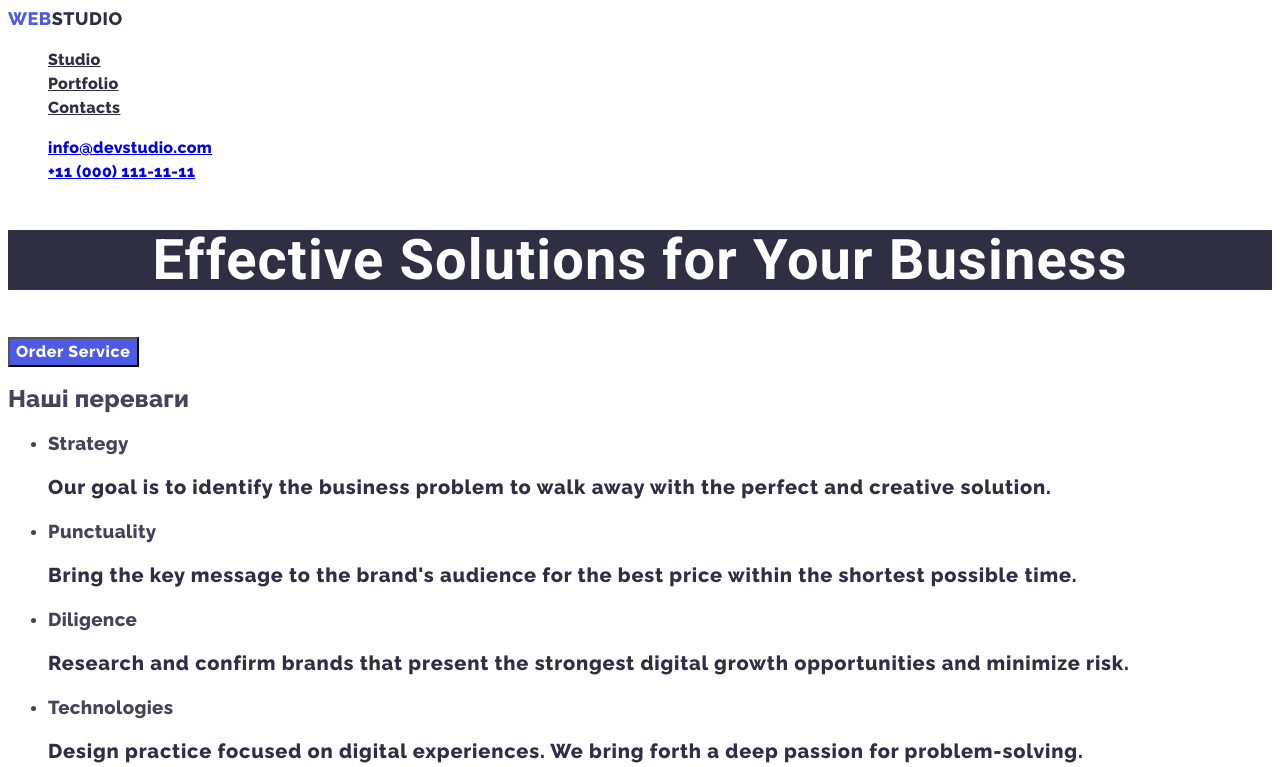
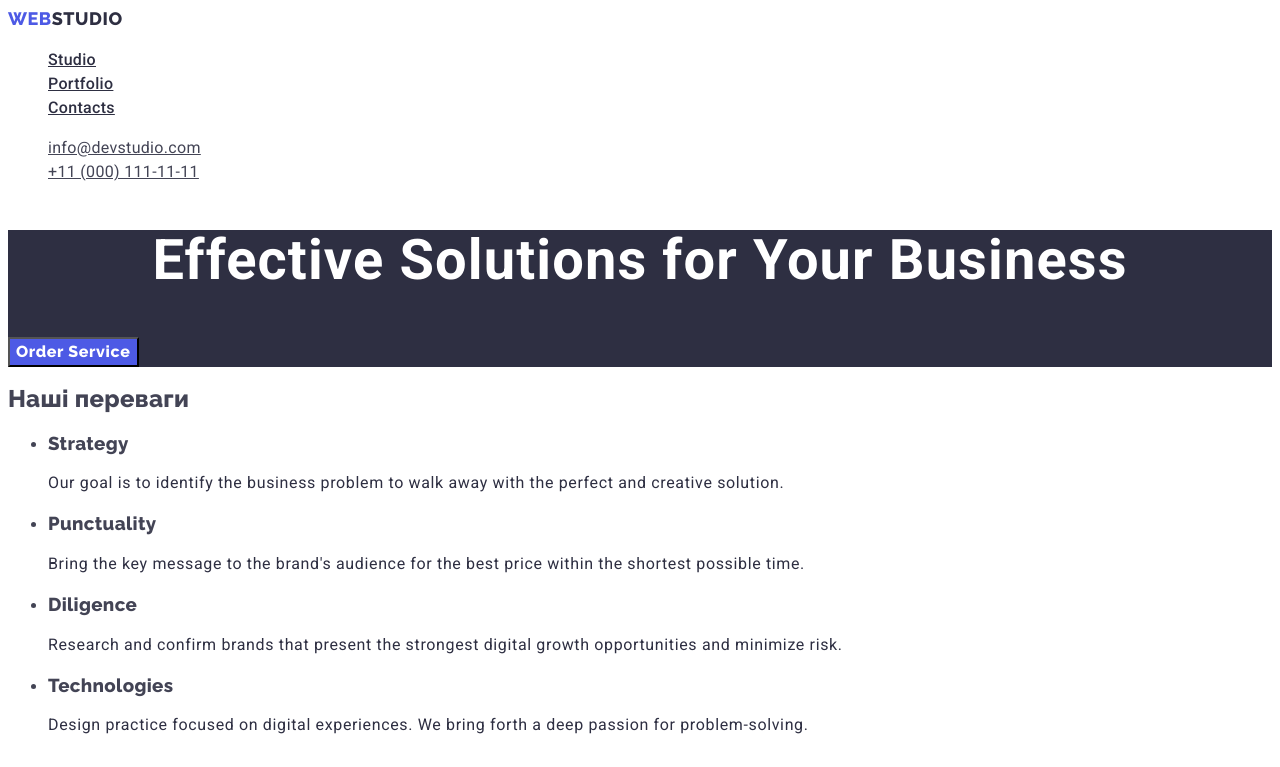
Before and after one commit to NikkiPotomakha/goit-home-work-01, a plain HTML site: page index.html in a window 1280 px wide. Shown: the top 767 px of the page. Drawn offline with Linux system fonts and the light colour scheme.

Commit message:
Update styles.css

```diff
--- a/css/styles.css
+++ b/css/styles.css
@@ -53,6 +53,7 @@ body {
   text-decoration: none;
 }
 .nav-menu {
+  font-family: "Roboto", sans-serif;
   color: var(--navy-blue);
   font-size: 16px;
   font-style: normal;
@@ -67,12 +68,21 @@ body {
 .address {
   font-style: normal;
 }
-.reference {
+.contact-list {
+  font-family: "Roboto", sans-serif;
+  color: var(--slate);
+  font-size: 16px;
+  font-style: normal;
+  font-weight: 400;
+  line-height: 1.5;
+  letter-spacing: 0.02em;
+}
+.reference-hdr {
   color: #434455;
   font-size: 16px;
   font-style: normal;
   font-weight: 400;
-  line-height: 24px;
+  line-height: 1.5;
   letter-spacing: 0.02em;
 }
 .reference:hover,
@@ -88,6 +98,9 @@ body {
   line-height: 60px;
   letter-spacing: 1.12px;
   text-align: center;
+}
+.section-1 {
+  background-color: #2e2f42;
 }
 .button {
   color: #ffffff;
@@ -136,10 +149,11 @@ body {
   text-decoration: none;
 }
 .subtitle {
+  font-family: "Roboto", sans-serif;
   color: #2e2f42;
-  font-size: 20px;
+  font-size: 16px;
   font-style: normal;
-  font-weight: 500;
+  font-weight: 400;
   line-height: 1.2;
   letter-spacing: 0.04em;
 }
```
